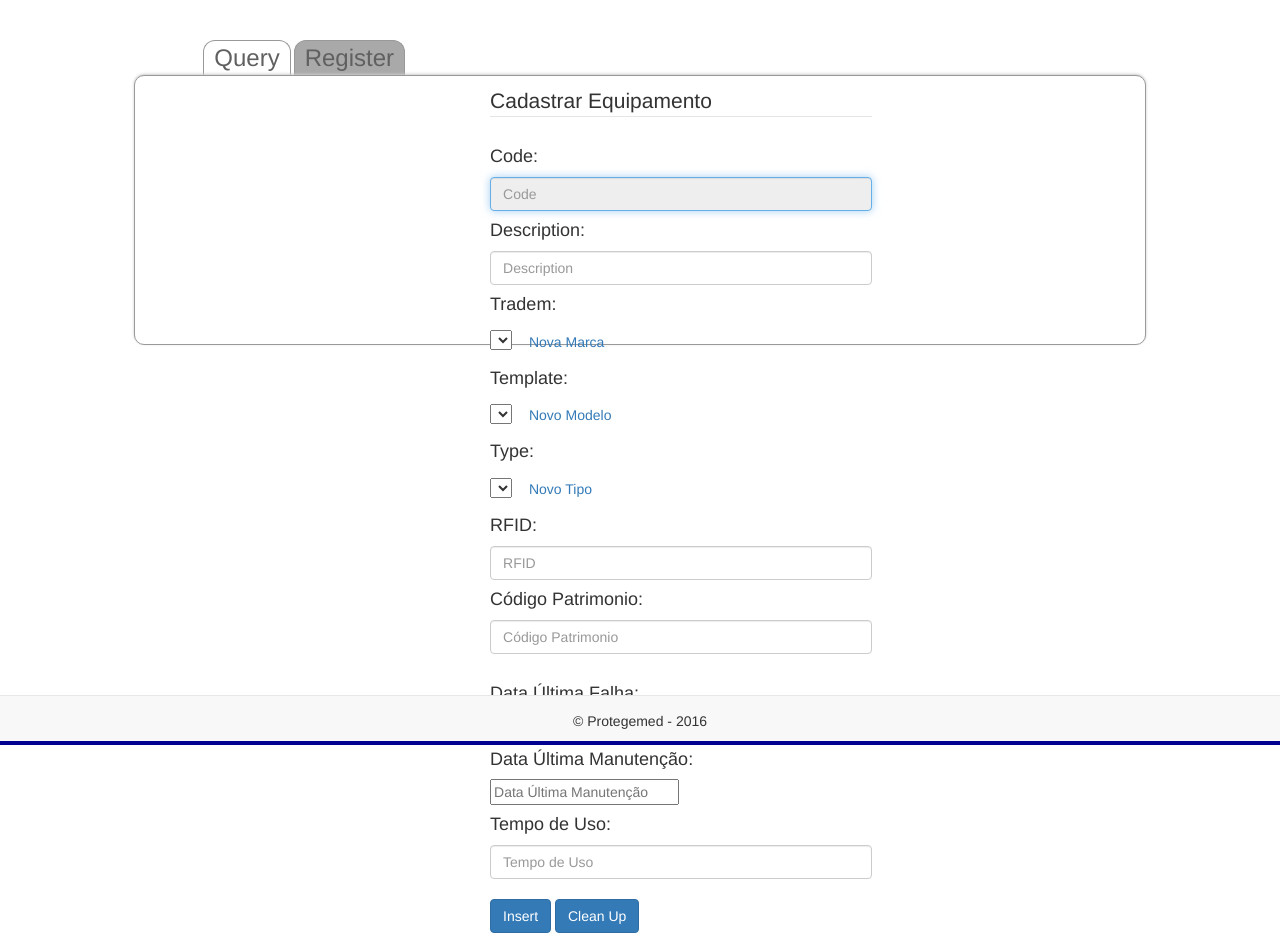
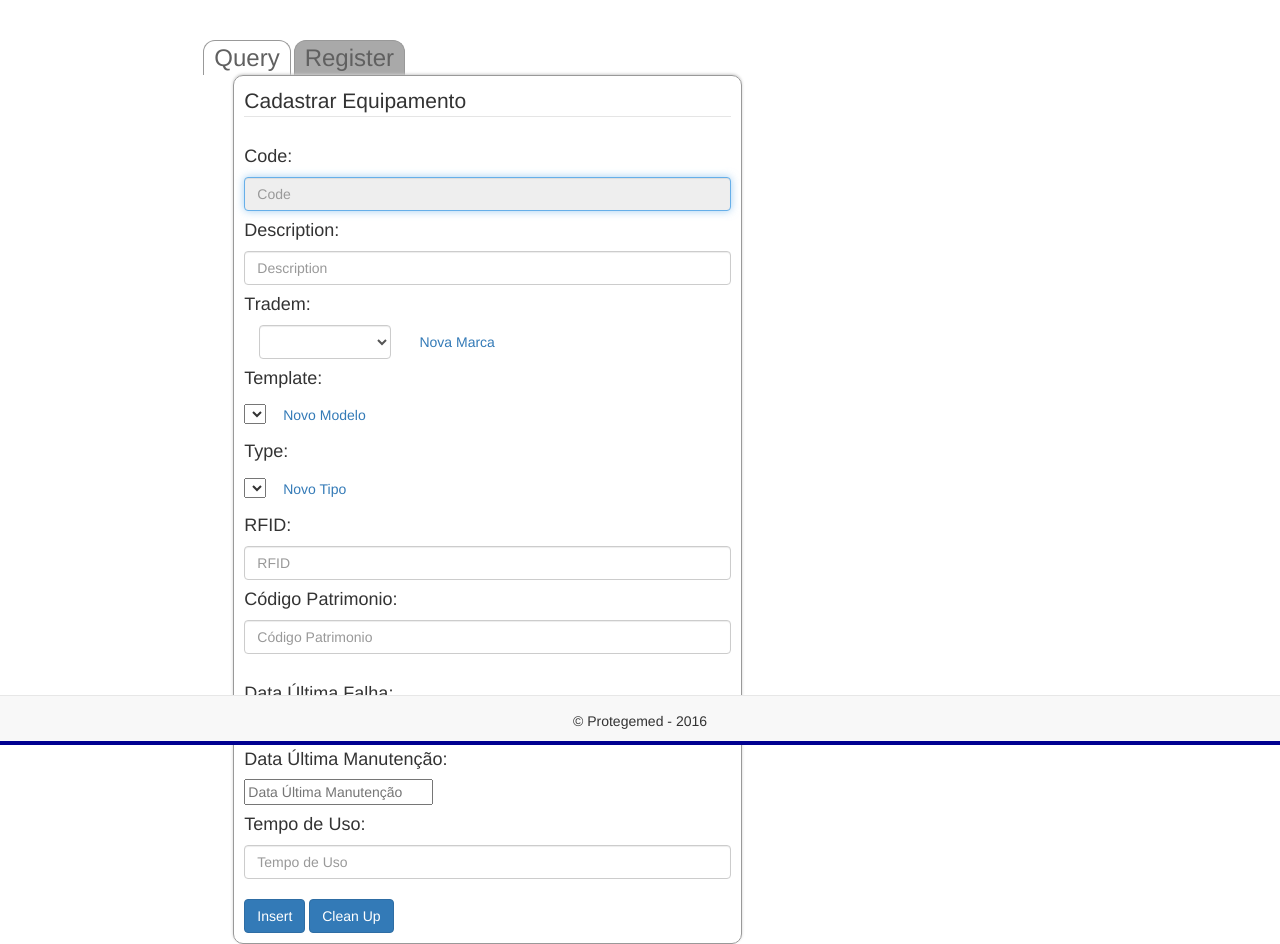
Before and after one commit to oneidejp/Ptgm-InterfaceWeb, a CodeIgniter app: page /Ptgm-InterfaceWeb/index.php/equipamento?link=cadastro in a window 1280 px wide. Shown: the part 55-999 px from the top of the page. Run offline with CodeIgniter, Linux system fonts and the light colour scheme; the visitor is signed in with stand-in values (Sample User, id 1); tables that the repository leaves empty or names only in its code hold one stand-in row (values such as "Sample post"); data that the repository does not hold is empty; some libraries are stand-ins or nearby versions.

Commit message:
Teste page equipaments

```diff
--- a/application/views/Equipamento_cadastro_view.php
+++ b/application/views/Equipamento_cadastro_view.php
@@ -1,15 +1,17 @@
 <div class="container-fluid">
     <div class="row-fluid">
-        <div class="col-md-1 col-xs-1" id="esquerda"></div>
-        <div class="col-md-10 col-xs-10" id="centro">
+        <div class="col-md-10 col-xs-10 col-md-offset-1" id="centro">
             <ul class="abas">
                 <li id="consulta"><a href="<?php echo base_url('index.php/equipamento') ?>"><?php echo $this->lang->line('consult'); ?></a></li>
                 <li id="cadastro" style="background-color: #A9A9A9;"><a href="<?php echo base_url('index.php/equipamento?link=cadastro') ?>" ><?php echo $this->lang->line('cadastre'); ?></a></li>
             </ul>
-            <div id="aba">
+        </div>
+    </div>
+</div>
+<div class="container-fluid">
     <div class="row-fluid">
-                    <div class="col-md-4 col-xs-4" id="formesquerda"></div>
-                    <div class="col-md-5 col-xs-5" id="formcentro">
+        <div class="col-md-12 col-xs-12">
+            <div class="col-md-5 col-xs-5 col-md-offset-2" id="borda">
                 <?php if ($equipamento == 'cadastro') { ?>
                     <form class="form-signin" role="form" method="post" action="<?php echo base_url('index.php/equipamento/create_equipamento') ?>">
                         <fieldset>
@@ -19,11 +21,13 @@
                             <h4 class="form-signin-heading"><?php echo $this->lang->line('description') . ":"; ?></h4>
                             <input type="text" class="form-control" placeholder="<?php echo $this->lang->line('description'); ?>" required autofocus name="desc">
                             <h4 class="form-signin-heading"><?php echo $this->lang->line('trademark') . ":"; ?></h4>
-                                    <select name="codMarca">
+                            <div class="col-md-4">
+                            <select class="form-control" name="codMarca">
                                 <?php foreach ($marca as $dados) { ?>
                                     <option value="<?php echo $dados->codMarca; ?>"><?php echo $dados->desc; ?></option>
                                 <?php } ?>
                             </select>
+                            </div>
                             <a href="<?php echo base_url('index.php/marca?link=cadastro'); ?>" class="btn" target="_blank"><?php echo $this->lang->line('new_trademark'); ?></a>
                             <h4 class="form-signin-heading"><?php echo $this->lang->line('template') . ":"; ?></h4>
                             <select name="codModelo">
@@ -121,10 +125,6 @@
                 }
                 ?>
             </div>
-                    <div class="col-md-3 col-xs-3" id="formesquerda"></div>
         </div>
     </div>
 </div>
-        <div class="col-md-1 col-xs-1" id="direita"></div>
-    </div>
-</div>
```
Lines whose indentation alone changed are shown as unchanged.
